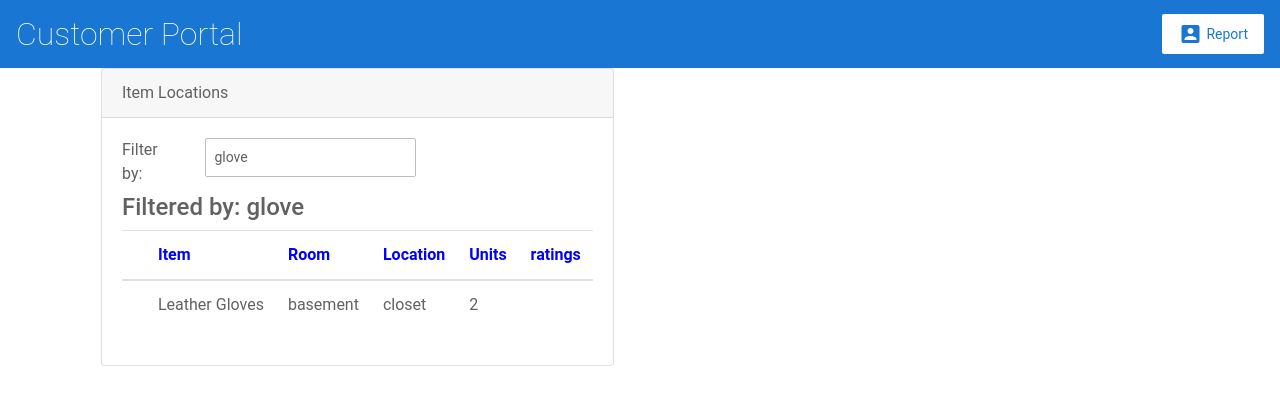
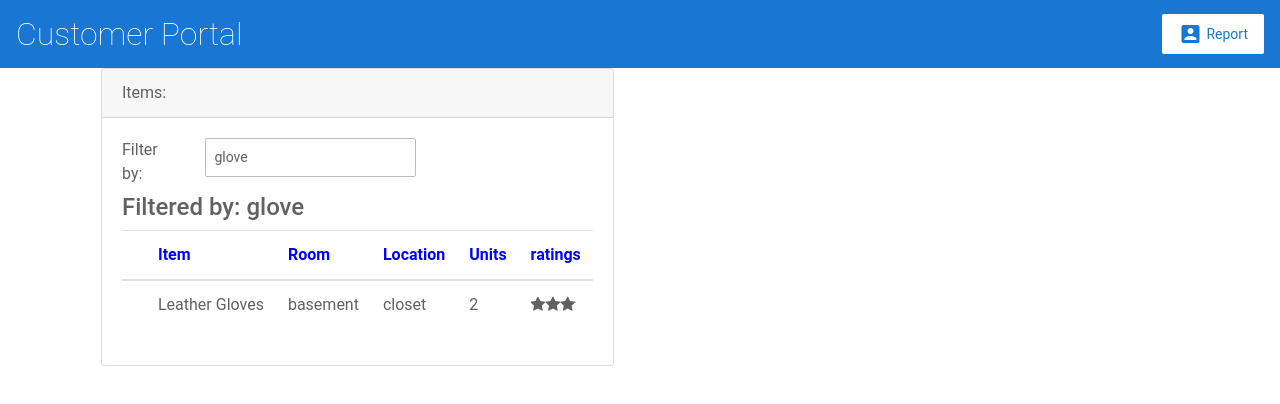
Before and after one commit to harryliuhao/wims, an Angular app: page / in a window 1280 px wide. Shown: the top 404 px of the page. Built offline with nearby package versions, Linux system fonts and the light colour scheme.

Commit message:
nested component completed

```diff
--- a/src/app/app.module.ts
+++ b/src/app/app.module.ts
@@ -8,6 +8,7 @@
 import { AppComponent } from './app.component';
 import { TopBarComponent } from './top-bar/top-bar.component';
 import { ItemFormComponent } from './item-form/item-form.component';
+import { StarComponent } from './shared/star.component';
 
 @NgModule({
   imports:      [
@@ -22,7 +23,9 @@
   declarations: [
     AppComponent,
     TopBarComponent,
-    ItemFormComponent ],
+    ItemFormComponent,
+    StarComponent,
+   ],
   bootstrap:    [ AppComponent ]
 })
 export class AppModule { }
--- a/src/app/item-form/item-form.component.html
+++ b/src/app/item-form/item-form.component.html
@@ -43,6 +43,7 @@
               <td>{{ item.place }}</td>
               <td>{{ item.quantity  }}</td>
               <td>
+                <pm-star [rating]='item.starRating' (ratingClicked)='onRatingClicked($event)'></pm-star>
               </td>
             </tr>
           </tbody>
--- a/src/app/item-form/item-form.component.ts
+++ b/src/app/item-form/item-form.component.ts
@@ -1,17 +1,16 @@
 import { Component, OnInit } from '@angular/core';
 import {Iitem} from './item'
-import { ViewEncapsulation } from '@angular/core';
+
 
 
 @Component({
   selector: 'app-item-form',
-  encapsulation: ViewEncapsulation.None,
   templateUrl: './item-form.component.html',
   styleUrls: ['./item-form.component.css']
 })
 export class ItemFormComponent implements OnInit {
-  pageTitle: string='Item Locations';
-  _listFilter: string ;
+  pageTitle: string='Items:';
+  _listFilter='';
 
 
   get listFilter(): string {
@@ -33,7 +32,8 @@
     "place": "closet",
     "updateDate": "March 19, 2020",
     "description": "bought at Costco",
-    "quantity": 2
+    "quantity": 2,
+    "starRating": 3
   },
   {
     "itemId": 2,
@@ -42,7 +42,8 @@
     "place": "ledder",
     "updateDate": "March 19, 2020",
     "description": "used",
-    "quantity": 3
+    "quantity": 3,
+    "starRating": 4
   },
     {
     "itemId": 3,
@@ -51,7 +52,8 @@
     "place": "board",
     "updateDate": "October 19, 2020",
     "description": "new",
-    "quantity": 1
+    "quantity": 1,
+    "starRating": 5
   },
     {
     "itemId": 4,
@@ -60,7 +62,8 @@
     "place": "board",
     "updateDate": "October 19, 2020",
     "description": "new",
-    "quantity": 2
+    "quantity": 2,
+    "starRating": 2
   }
   ];
 
@@ -75,8 +78,13 @@
     return this.items.filter((item: Iitem) => item.itemName.toLocaleLowerCase().indexOf(filterBy)!==-1);
   }
 
+  onRatingClicked(message: string): void {
+    console.log(message);
+    this.pageTitle='Item List: '+message;
+  }
   ngOnInit(): void {
-    console.log("Oninit is on")
+    console.log("Oninit is on");
+
   }
 
 }
--- a/src/app/item-form/item.ts
+++ b/src/app/item-form/item.ts
@@ -6,6 +6,7 @@
   updateDate: string;
   description: string;
   quantity: number;
+  starRating: number;
 
 
 }
--- /dev/null
+++ b/src/app/shared/star.component.css
@@ -0,0 +1,6 @@
+.crop {
+    overflow: hidden;
+  }
+  div {
+    cursor: pointer;
+  }
--- /dev/null
+++ b/src/app/shared/star.component.html
@@ -0,0 +1,12 @@
+<div class="crop"
+     [style.width.px]="starWidth"
+     (click)="onClick()"
+     [title]="rating">
+    <div style="width: 75px">
+        <span class="fa fa-star"></span>
+        <span class="fa fa-star"></span>
+        <span class="fa fa-star"></span>
+        <span class="fa fa-star"></span>
+        <span class="fa fa-star"></span>
+    </div>
+</div>
--- /dev/null
+++ b/src/app/shared/star.component.ts
@@ -0,0 +1,24 @@
+import { Component, Input, OnChanges, Output, EventEmitter } from "@angular/core";
+
+
+
+@Component({
+    selector: 'pm-star',
+    templateUrl:'./star.component.html',
+    styleUrls:['./star.component.css']
+})
+
+export class StarComponent implements OnChanges {
+    @Input() rating = 0;
+    starWidth = 0;
+    @Output() ratingClicked: EventEmitter<string>= new EventEmitter<string>();
+
+    ngOnChanges(): void {
+        this.starWidth=this.rating*75/5;
+        console.log("why here works?", this.starWidth);
+    }
+
+    onClick(): void {
+        this.ratingClicked.emit('The rating '+this.rating+' was clicked');
+    }
+}
```
